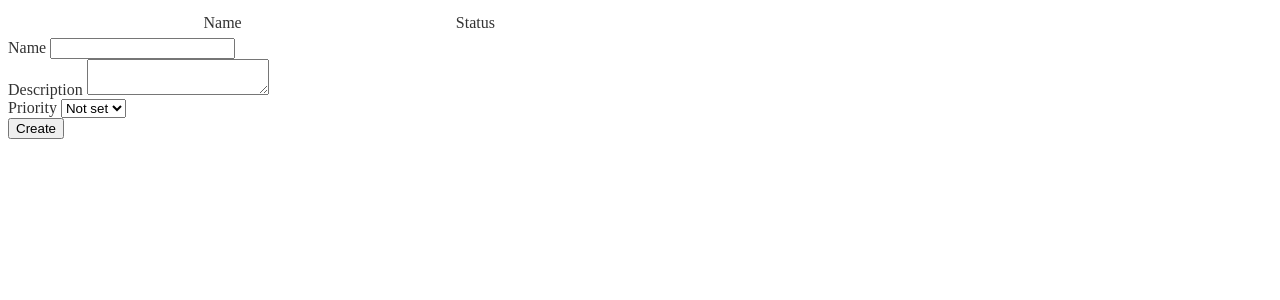
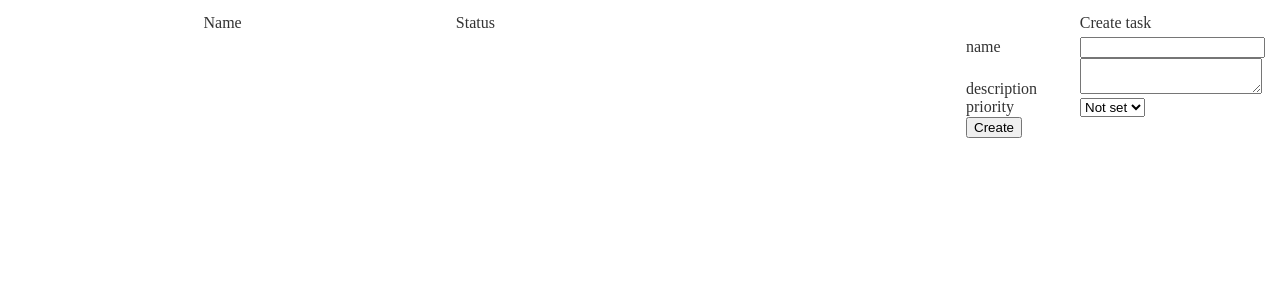
Before and after one commit to YegorDB/planning, a Django app: page /tasks/ in a window 1280 px wide. Shown: the top 300 px of the page. Run offline with Django 3.2, Linux system fonts and the light colour scheme; some libraries are stand-ins or nearby versions.

Commit message:
Customize task creation form field

```diff
--- a/src/django/plann/serializers.py
+++ b/src/django/plann/serializers.py
@@ -9,6 +9,17 @@ class TaskCreationFormSerializer(serializers.ModelSerializer):
     class Meta:
         model = Task
         fields = ['name', 'description', 'priority']
+        extra_kwargs = {
+            'name': {
+                'style': {'template': 'plann/task_creation/name_input.html'},
+            },
+            'description': {
+                'style': {'template': 'plann/task_creation/description_textarea.html'},
+            },
+            'priority': {
+                'style': {'template': 'plann/task_creation/priority_select.html'},
+            },
+        }
 
 
 class TaskCreateSerializer(serializers.ModelSerializer):
--- a/src/django/plann/static/plann/css/tasks.css
+++ b/src/django/plann/static/plann/css/tasks.css
@@ -103,3 +103,22 @@ body {
   left: 50%;
   transform: translate(-50%, -51%);
 }
+
+
+
+#tasks-creation {
+  position: fixed;
+  top: 9px;
+  right: 15px;
+}
+
+#tasks-creation-header > div {
+  width: max-content;
+  margin: auto;
+  padding: 5px;
+}
+
+.task-creation-item-label {
+  display: inline-block;
+  min-width: 110px;
+}
--- /dev/null
+++ b/src/django/plann/templates/plann/task_creation/description_textarea.html
@@ -0,0 +1,15 @@
+<div class="form-group {% if field.errors %}has-error{% endif %}">
+  <div class="task-creation-item-label">
+    <label>{{ field.label|lower }}</label>
+  </div>
+
+  <textarea name="{{ field.name }}" class="form-control" {% if style.placeholder %}placeholder="{{ style.placeholder }}"{% endif %} {% if style.rows %}rows="{{ style.rows }}"{% endif %}>{% if field.value %}{{ field.value }}{% endif %}</textarea>
+
+  {% if field.errors %}
+    {% for error in field.errors %}<span class="help-block">{{ error }}</span>{% endfor %}
+  {% endif %}
+
+  {% if field.help_text %}
+    <span class="help-block">{{ field.help_text|safe }}</span>
+  {% endif %}
+</div>
--- /dev/null
+++ b/src/django/plann/templates/plann/task_creation/name_input.html
@@ -0,0 +1,17 @@
+<div class="form-group {% if field.errors %}has-error{% endif %}">
+  <div class="task-creation-item-label">
+    <label>{{ field.label|lower }}</label>
+  </div>
+
+  <input name="{{ field.name }}" class="form-control" type="{{ style.input_type }}" {% if style.placeholder %}placeholder="{{ style.placeholder }}"{% endif %} {% if field.value is not None %}value="{{ field.value }}"{% endif %} {% if style.autofocus and style.input_type != "hidden" %}autofocus{% endif %}>
+
+  {% if field.errors %}
+    {% for error in field.errors %}
+      <span class="help-block">{{ error }}</span>
+    {% endfor %}
+  {% endif %}
+
+  {% if field.help_text %}
+    <span class="help-block">{{ field.help_text|safe }}</span>
+  {% endif %}
+</div>
--- /dev/null
+++ b/src/django/plann/templates/plann/task_creation/priority_select.html
@@ -0,0 +1,23 @@
+{% load rest_framework %}
+
+<div class="form-group {% if field.errors %}has-error{% endif %}">
+  <div class="task-creation-item-label">
+    <label>{{ field.label|lower }}</label>
+  </div>
+
+  <select class="form-control" name="{{ field.name }}">
+    {% for select in field.iter_options %}
+      <option value="{{ select.value }}" {% if select.value|as_string == field.value|as_string %}selected{% endif %} {% if select.disabled %}disabled{% endif %}>{{ select.display_text }}</option>
+    {% endfor %}
+  </select>
+
+  {% if field.errors %}
+    {% for error in field.errors %}
+      <span class="help-block">{{ error }}</span>
+    {% endfor %}
+  {% endif %}
+
+  {% if field.help_text %}
+    <span class="help-block">{{ field.help_text|safe }}</span>
+  {% endif %}
+</div>
--- a/src/django/plann/templates/plann/tasks.html
+++ b/src/django/plann/templates/plann/tasks.html
@@ -16,11 +16,15 @@
     </div>
     <div id="tasks-stack-items"></div>
   </div>
-
-  <form id="task-creation-form">
-    {% render_form create_task_serializer %}
-    <input type="submit" value="Create">
-  </form>
+  <div id="tasks-creation">
+    <div id="tasks-creation-header">
+      <div>Create task</div>
+    </div>
+    <form id="task-creation-form">
+      {% render_form create_task_serializer %}
+      <input type="submit" value="Create">
+    </form>
+  </div>
 {% endblock %}
 
 {% block scripts %}
```
